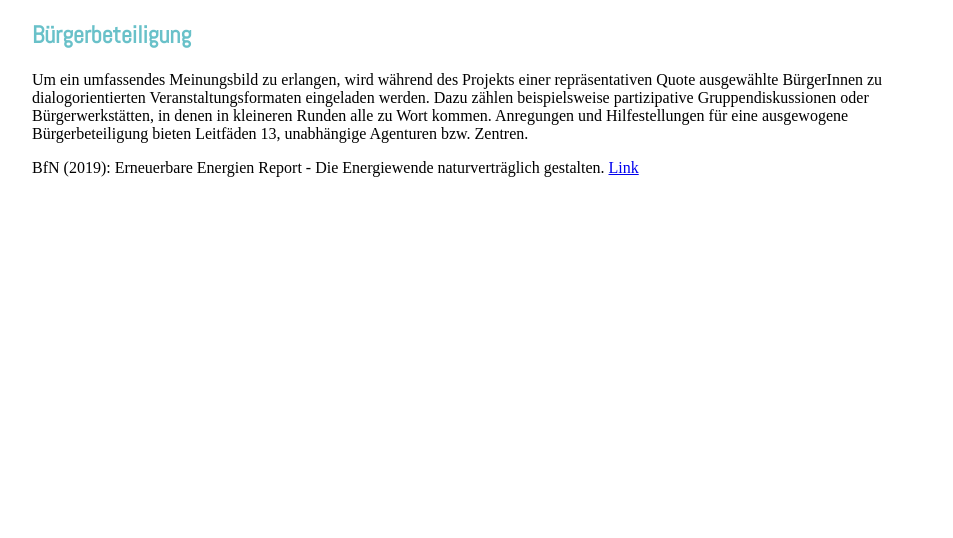
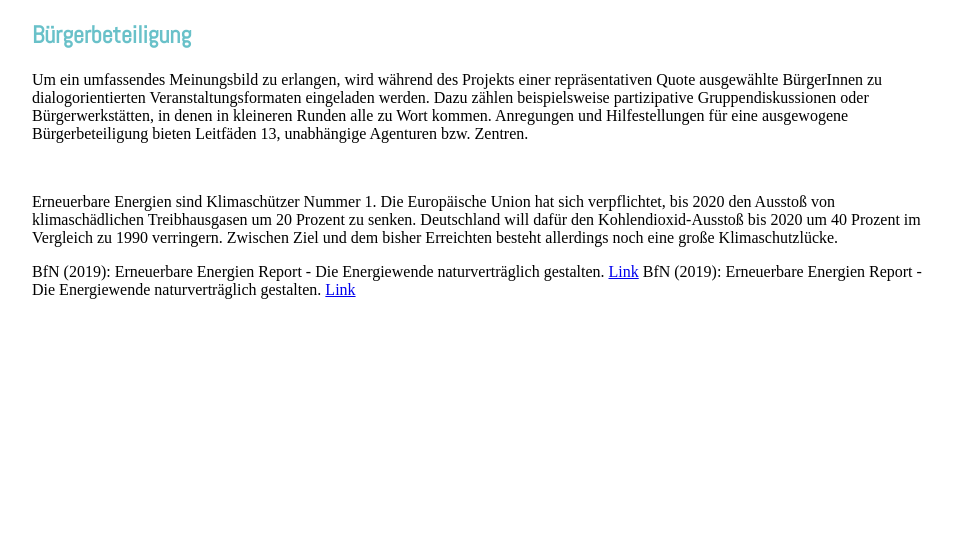
Before and after one commit to NFitzon/PUIG-Website, a PHP site: page /buerger.php in a window 1280 px wide. Shown: the part 253-791 px from the top of the page, without its empty margins (158-1111 px from the left). Run offline with PHP 8.4, Linux system fonts and the light colour scheme; some web fonts are replaced.

Commit message:
Add files via upload

```diff
--- a/Biomasse.php
+++ b/Biomasse.php
@@ -29,7 +29,7 @@
     </p>
     <small>Biomasse - Agentur für Erneuerbare Energien. (o. D.). Agentur für Erneuerbare Energien. Abgerufen am 20.
         Januar 2021
-        <a href="https://www.unendlich-viel-energie.de/erneuerbare-energie/sonne">Link</a>
+        <a href="https://www.unendlich-viel-energie.de/erneuerbare-energie/bioenergie">Link</a>
     </section>
 
     <!-- Footer -->
--- a/buerger.php
+++ b/buerger.php
@@ -17,7 +17,10 @@
     <p>
     Um ein umfassendes Meinungsbild zu erlangen, wird während des Projekts einer repräsentativen Quote ausgewählte BürgerInnen zu dialogorientierten Veranstaltungsformaten eingeladen werden. Dazu zählen beispielsweise partizipative Gruppendiskussionen oder Bürgerwerkstätten, in denen in kleineren Runden alle zu Wort kommen.
    Anregungen und Hilfestellungen für eine ausgewogene Bürgerbeteiligung bieten Leitfäden 13, unabhängige Agenturen bzw. Zentren.
-    </p>
+    </p><br >
+    <p>Erneuerbare Energien sind Klimaschützer Nummer 1. Die Europäische Union hat sich verpflichtet, bis 2020 den Ausstoß von klimaschädlichen Treibhausgasen um 20 Prozent zu senken. Deutschland will dafür den Kohlendioxid-Ausstoß bis 2020 um 40 Prozent im Vergleich zu 1990 verringern.
+    Zwischen Ziel und dem bisher Erreichten besteht allerdings noch eine große Klimaschutzlücke.</p>
+    <smal>BfN (2019): Erneuerbare Energien Report - Die Energiewende naturverträglich gestalten. <a href="https://www.bfn.de/fileadmin/BfN/erneuerbareenergien/Dokumente/BfNErneuerbareEnergienReport2019_barrierefrei.pdf">Link</a></small>
     <smal>BfN (2019): Erneuerbare Energien Report - Die Energiewende naturverträglich gestalten. <a href="https://www.bfn.de/fileadmin/BfN/erneuerbareenergien/Dokumente/BfNErneuerbareEnergienReport2019_barrierefrei.pdf">Link</a></small>
     <!--<img class="solar" src="Bilder/wasserenergie.jpg" alt="Wasserenergie" height=100  width=100 title="Wasserenergie"/>-->
     </section>
```
